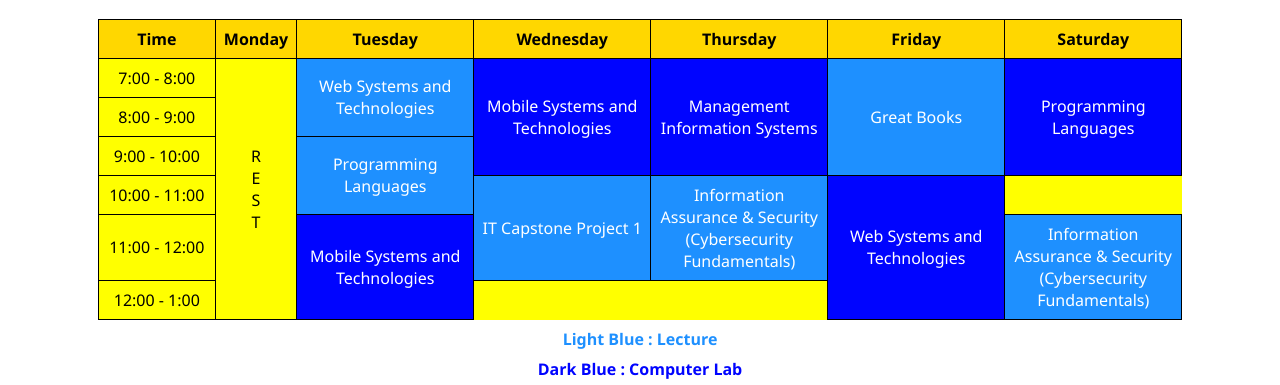
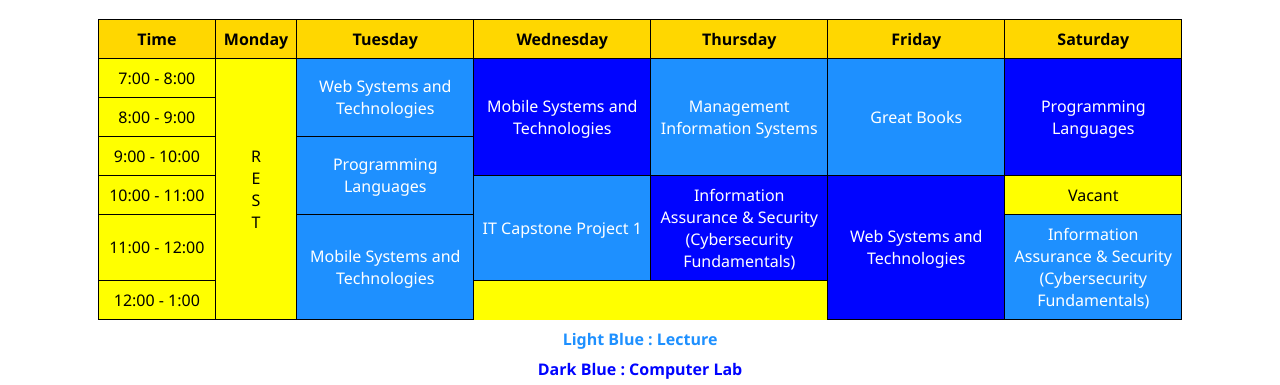
Before and after one commit to balanaa/BT602_Schedule, a plain HTML site: page class_schedule.html in a window 1280 px wide. Shown: the part 67-452 px from the top of the page. Drawn offline with Linux system fonts and the light colour scheme.

Commit message:
Add files via upload

```diff
--- a/class_schedule.html
+++ b/class_schedule.html
@@ -26,7 +26,7 @@
                     <td align = "center" rowspan="12">R<br>E<br>S<br>T</td><!--Mon-->
                     <td class="lect" rowspan="4"><a href="https://elms.sti.edu/student_assignments/list/5036315" target="_blank" title="Go to Web Systems and Technologies">Web Systems and Technologies</a></td><!--Tues-->
                     <td class="lab" rowspan="6"><a href="https://elms.sti.edu/student_assignments/list/5036316" target="_blank" title="Go to Mobile Systems and Technologies">Mobile Systems and Technologies</a></td><!--Wed-->
-                    <td class="lab" rowspan="6"><a href="https://elms.sti.edu/student_assignments/list/5035881" target="_blank" title="Go to Management Information Systems">Management Information Systems</a></td><!--Thurs-->
+                    <td class="lect" rowspan="6"><a href="https://elms.sti.edu/student_assignments/list/5035881" target="_blank" title="Go to Management Information Systems">Management Information Systems</a></td><!--Thurs-->
                     <td class="lect"rowspan="6"><a href="https://elms.sti.edu/student_assignments/list/5044906" target="_blank" title="Go to Great Books">Great Books</a></td><!--Fri-->
                     <td class="lab" rowspan="6"><a href="https://elms.sti.edu/student_assignments/list/5063065" target="_blank" title="Go to Programming Languages">Programming Languages</a></td><!--Sat-->
                 </tr>
@@ -46,14 +46,15 @@
                 <tr>
                     <td class = "hrs" rowspan="2">10:00 - 11:00</td>
                     <td class="lect"rowspan="3"><a href="https://elms.sti.edu/student_assignments/list/5035882" target="_blank" title="Go to IT Capstone Project 1">IT Capstone Project 1</a></td>
-                    <td class="lect"rowspan="3"><a href="https://elms.sti.edu/student_assignments/list/5063064" target="_blank" title="Go to Information Assurance & Security (Cybersecurity Fundamentals)">Information Assurance & Security (Cybersecurity Fundamentals)</a></td>
+                    <td class="lab"rowspan="3"><a href="https://elms.sti.edu/student_assignments/list/5063064" target="_blank" title="Go to Information Assurance & Security (Cybersecurity Fundamentals)">Information Assurance & Security (Cybersecurity Fundamentals)</a></td>
                     <td class="lab" rowspan="6"><a href="https://elms.sti.edu/student_assignments/list/5036315" target="_blank" title="Go to Web Systems and Technologies">Web Systems and Technologies</a></td>
+                    <td rowspan="2">Vacant</td>
                 </tr>
                 <tr>
                 </tr>
                 <tr>
                     <td class = "hrs" rowspan="2">11:00 - 12:00</td>
-                    <td class="lab" rowspan="6"><a href="https://elms.sti.edu/student_assignments/list/5036316" target="_blank" title="Go to Mobile Systems and Technologies">Mobile Systems and Technologies</a></td>
+                    <td class="lect" rowspan="6"><a href="https://elms.sti.edu/student_assignments/list/5036316" target="_blank" title="Go to Mobile Systems and Technologies">Mobile Systems and Technologies</a></td>
                     <td class="lect" rowspan="4"><a href="https://elms.sti.edu/student_assignments/list/5063064" target="_blank" title="Go to Information Assurance & Security (Cybersecurity Fundamentals)">Information Assurance & Security (Cybersecurity Fundamentals)</a></td>
                 </tr>
                 <tr>
```
